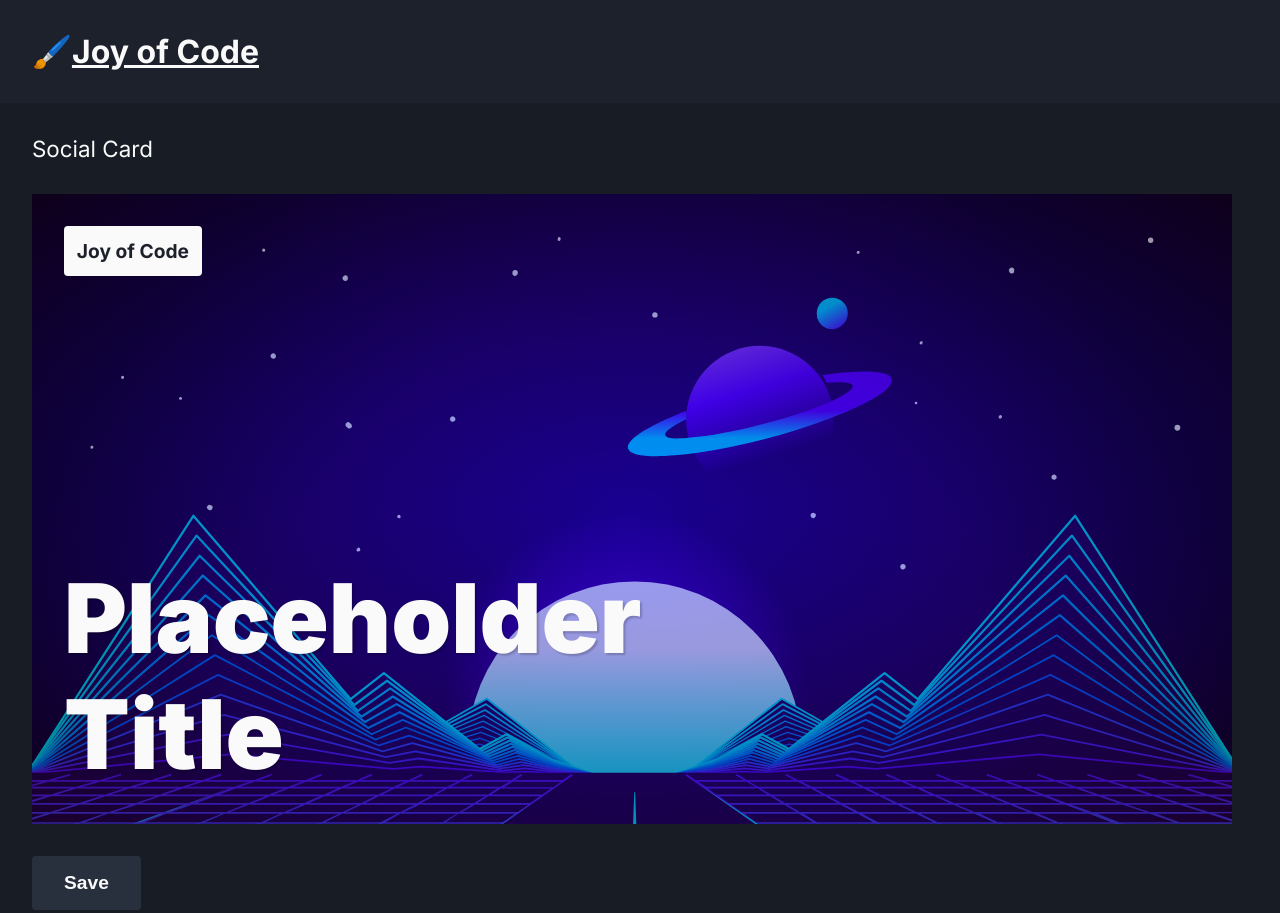
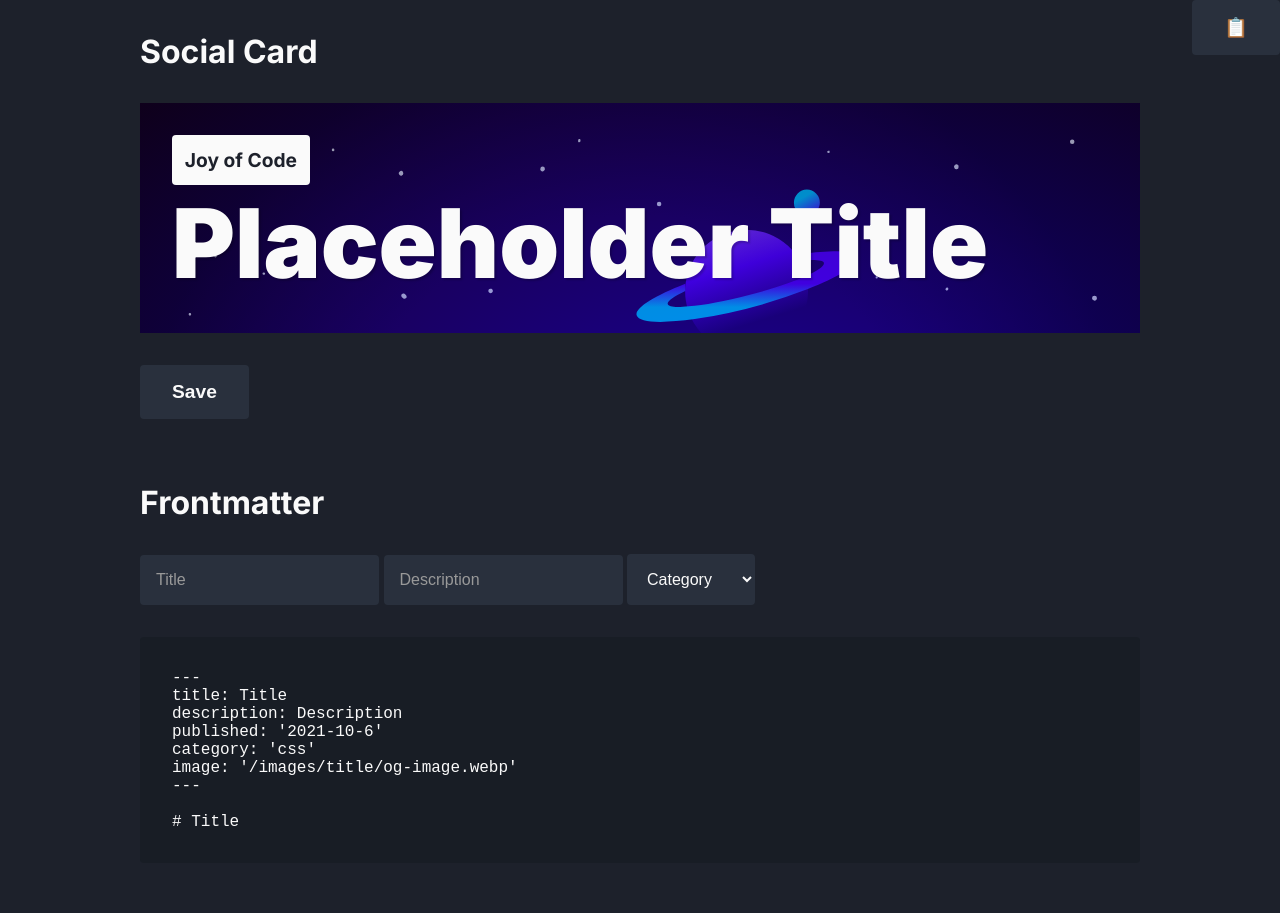
Before and after one commit to mattcroat/post-meta-creator, a website built with Vite: page index.html in a window 1280 px wide. Shown: the top 913 px of the page. After the commit the page ends 863 px from the top, so only its background shows below. Built offline with nearby package versions, Linux system fonts and the light colour scheme.

Commit message:
refactor: Social card, page layout

```diff
--- a/index.html
+++ b/index.html
@@ -3,13 +3,12 @@
   <head>
     <meta charset="UTF-8" />
     <meta name="viewport" content="width=device-width, initial-scale=1.0" />
-    <link rel="icon" type="image/svg+xml" href="https://fav.farm/📜" />
-    <title>Post Meta Generator</title>
+    <link rel="icon" type="image/svg+xml" href="https://fav.farm/🪄" />
+    <title>Post Creator</title>
     <link rel="stylesheet" href="/src/style.css" />
   </head>
   <body>
-    <h1>🖌️<a href="https://joyofcode.xyz/">Joy of Code</a></h1>
-
+    <main>
       <section class="social">
         <h2>Social Card</h2>
         <div class="card" data-card>
@@ -41,6 +40,7 @@
           <pre data-frontmatter></pre>
         </div>
       </section>
+    </main>
 
     <script type="module" src="/src/main.ts"></script>
   </body>
--- a/package.json
+++ b/package.json
@@ -1,5 +1,5 @@
 {
-  "name": "social-image-generator",
+  "name": "post-meta-creator",
   "version": "0.0.0",
   "scripts": {
     "dev": "vite",
--- a/src/style.css
+++ b/src/style.css
@@ -1,4 +1,4 @@
-@import url('https://fonts.googleapis.com/css2?family=Inter:wght@300;400;700;900&display=swap');
+@import url('https://fonts.googleapis.com/css2?family=Inter:wght@400;700;900&display=swap');
 
 /*
   Variables
@@ -6,14 +6,17 @@
 
 :root {
   --font: 'Inter', sans-serif;
-  --primary-heading: 2rem;
-  --secondary-heading: 1.4rem;
+  --primary-heading: 4rem;
+  --secondary-heading: 2rem;
 
   --blue-10: hsl(220 20% 10%);
   --blue-12: hsl(220 20% 12%);
   --blue-14: hsl(220 20% 14%);
   --blue-20: hsl(220 20% 20%);
+  --blue-50: hsl(240 100% 50%);
+  --white-60: hsl(0 0% 60%);
   --white-98: hsl(0 0% 98%);
+  --black-0: hsl(0 0% 0%);
 
   --spacing-1: 1rem;
   --spacing-2: 2rem;
@@ -34,6 +37,10 @@
   outline: none;
 }
 
+::placeholder {
+  color: var(--white-60);
+}
+
 html,
 body {
   height: 100%;
@@ -41,21 +48,23 @@ body {
 
 body {
   font-family: var(--font);
-  font-weight: 300;
   color: var(--white-98);
   background-color: var(--blue-14);
+}
+
+main {
+  max-width: 1000px;
+  margin: 0 auto;
 }
 
 h1 {
   padding: var(--spacing-2);
   font-size: var(--primary-heading);
-  font-weight: 700;
 }
 
 h2 {
   padding: var(--spacing-2) 0;
   font-size: var(--secondary-heading);
-  font-weight: 400;
 }
 
 button {
@@ -77,6 +86,7 @@ button:active {
 a {
   display: inline-block;
   color: var(--white-98);
+  text-decoration: none;
 }
 
 input,
@@ -100,35 +110,35 @@ pre {
   Social
 */
 
-.social {
-  padding: 0 var(--spacing-2);
-  background-color: var(--blue-12);
-}
-
 .card {
   --card-spacing: 2rem;
   --card-logo: 1.2rem;
   --card-title: 6rem;
 
-  height: 630px;
-  width: 1200px;
+  display: flex;
+  flex-direction: column;
+  align-items: flex-start;
+  justify-content: space-between;
+  padding: var(--spacing-2);
   position: relative;
   background-image: url('/neon.svg');
   background-size: cover;
+  overflow: hidden;
+  z-index: 10;
 }
 
-.card::before {
+.card::after {
   content: '';
+  width: 1200px;
+  height: 630px;
   position: absolute;
   inset: 0;
-  background-image: radial-gradient(hsl(240 100% 50%), hsl(0 0% 0%));
+  background-image: radial-gradient(var(--blue-50), var(--black-0));
   opacity: 0.4;
+  z-index: -10;
 }
 
 .card-logo {
-  position: absolute;
-  top: var(--card-spacing);
-  left: var(--card-spacing);
   padding: 0.8rem;
   font-size: var(--card-logo);
   font-weight: 700;
@@ -138,10 +148,7 @@ pre {
 }
 
 .card-title {
-  max-width: 60%;
-  position: absolute;
-  bottom: var(--card-spacing);
-  left: var(--card-spacing);
+  max-width: 90%;
   font-size: var(--card-title);
   font-weight: 900;
   text-shadow: 2px 2px 2px hsla(0 0% 0% / 20%);
@@ -151,14 +158,8 @@ pre {
   Frontmatter
 */
 
-.frontmatter {
-  padding: 0 var(--spacing-2);
-  background-color: var(--blue-10);
-}
-
 .text-container {
   margin: var(--spacing-2) 0;
-  position: relative;
 }
 
 .text-copy {
```
Lines whose indentation alone changed are shown as unchanged.
